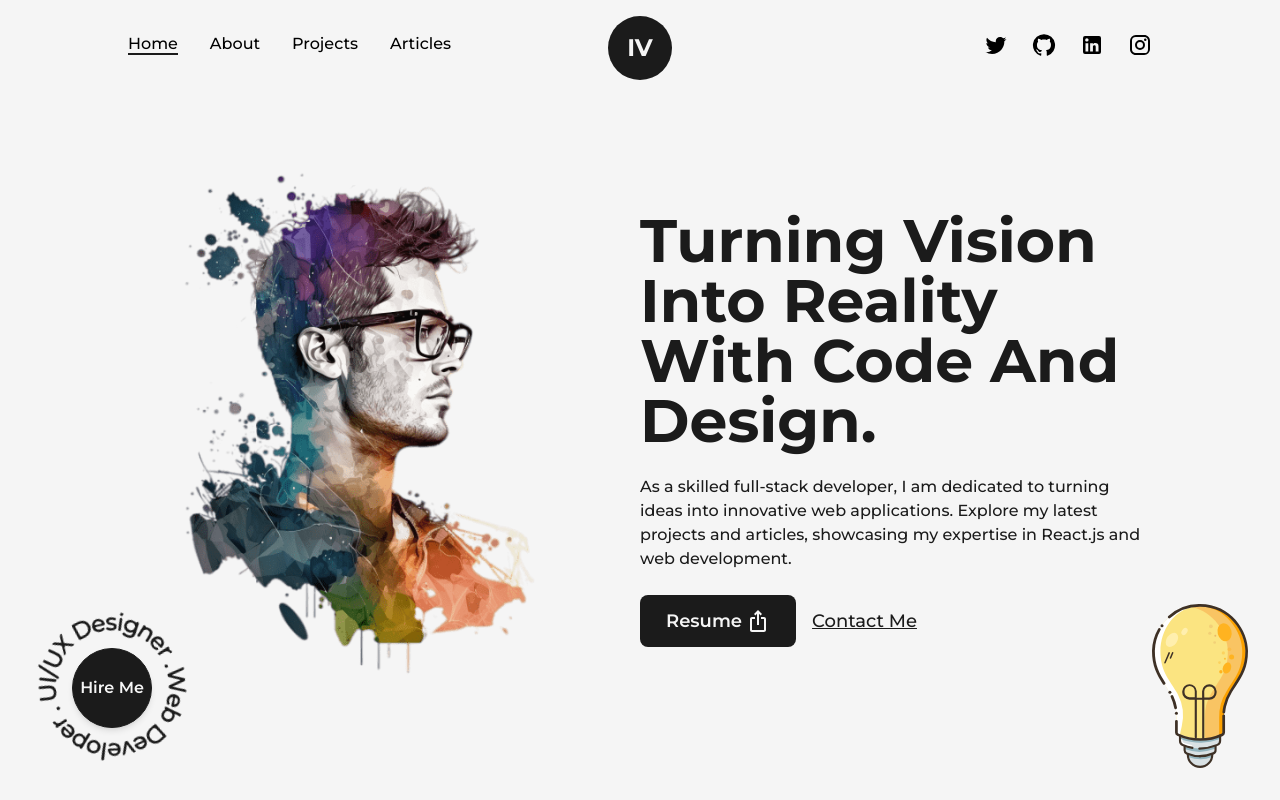
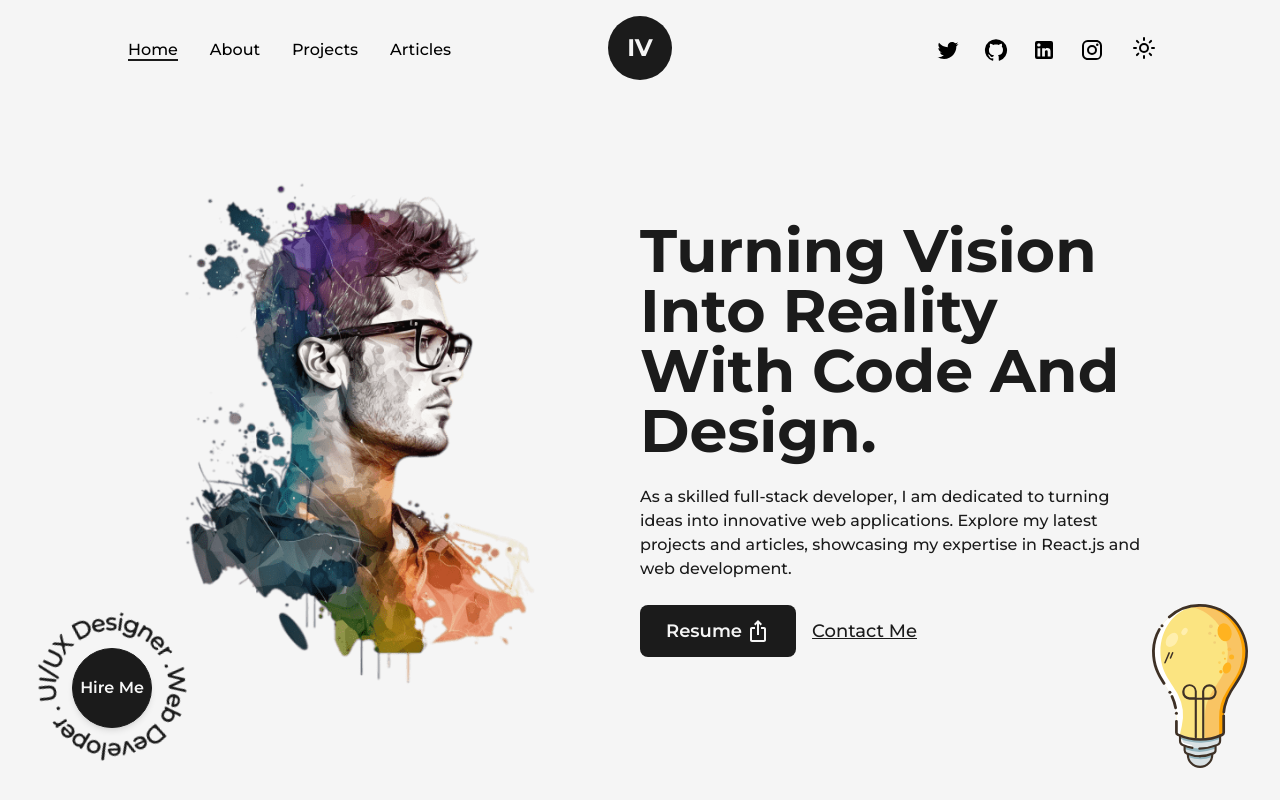
Before and after one commit to ivtrL/Portfolio, a Next.js app: page / in a window 1280 px wide. Shown: the top 800 px of the page. Built offline with nearby package versions, Linux system fonts and the light colour scheme.

Commit message:
created themebutton and theme provider

```diff
--- a/src/app/layout.tsx
+++ b/src/app/layout.tsx
@@ -1,8 +1,9 @@
 import "./globals.css";
 import type { Metadata } from "next";
 import { Montserrat } from "next/font/google";
-import Navbar from "@/components/Navbar";
-import Footer from "@/components/Footer";
+import Navbar from "@/src/components/Navbar";
+import Footer from "@/src/components/Footer";
+import ThemeProvider from "@/src/components/DarkMode/ThemeProvider";
 
 const montserrat = Montserrat({ subsets: ["latin"], variable: "--font-mont" });
 
@@ -17,13 +18,15 @@ export default function RootLayout({
 }) {
   return (
     <html lang="en">
+      <ThemeProvider>
         <body
-        className={`${montserrat.variable} font-mont bg-light w-full min-h-screen`}
+          className={`${montserrat.variable} font-mont dark:bg-slate-950 bg-light w-full min-h-screen`}
         >
           <Navbar />
           {children}
           <Footer />
         </body>
+      </ThemeProvider>
     </html>
   );
 }
--- /dev/null
+++ b/src/components/Button.tsx
@@ -0,0 +1,52 @@
+import { ButtonHTMLAttributes, forwardRef } from "react";
+import { VariantProps, cva } from "class-variance-authority";
+import { cn } from "@/lib/utils";
+
+const buttonVariants = cva(
+  "active:scale-95 inline-flex items-center justify-center rounded-md text-sm font-medium transition-colors focus:outline-none focus:ring-2 focus:ring-offset-2 focus:ring-indigo-500 focus:ring-offset-2 dark:hover:bg-slate-800 dark:hover:text-slate-100 disabled:opacity-50 dark:focus:ring-slate-400 disabled:pointer-events-none dark:focus:ring-offset-slate-900 data-[state=open]:bg-slate-100 dark:data-state[state=open]:bg-slate-800",
+  {
+    variants: {
+      variant: {
+        default:
+          "bg-slate-900 text-white dark:hover:bg-indigo-900 hover:bg-slate-700 dark:bg-indigo-500 dark:text-slate-900",
+        destructive:
+          "bg-destructive text-destructive-foreground hover:bg-destructive/90",
+        outline:
+          "border border-input hover:bg-accent hover:text-accent-foreground",
+        secondary:
+          "bg-secondary text-secondary-foreground hover:bg-secondary/80",
+        ghost: "hover:bg-accent hover:text-accent-foreground",
+        link: "underline-offset-4 hover:underline text-primary",
+      },
+      size: {
+        default: "h-10 px-4 py-2",
+        sm: "h-8 px-2 rounded-md",
+        lg: "h-11 px-8 rounded-md",
+      },
+    },
+    defaultVariants: {
+      variant: "default",
+      size: "default",
+    },
+  }
+);
+
+interface ButtonProps
+  extends ButtonHTMLAttributes<HTMLButtonElement>,
+    VariantProps<typeof buttonVariants> {}
+
+const Button = forwardRef<HTMLButtonElement, ButtonProps>(function Button(
+  { className, size, variant, ...props },
+  ref
+) {
+  return (
+    <button
+      ref={ref}
+      className={cn(buttonVariants({ variant, size, className }))}
+      {...props}
+    />
+  );
+});
+Button.displayName = "Button";
+
+export { Button, buttonVariants };
--- /dev/null
+++ b/src/components/DarkMode/ThemeButton.tsx
@@ -0,0 +1,48 @@
+"use client";
+
+import { useTheme } from "next-themes";
+
+import { Button } from "@/src/components/Button";
+import {
+  DropdownMenu,
+  DropdownMenuContent,
+  DropdownMenuItem,
+  DropdownMenuTrigger,
+} from "@/src/components/ui/DropdownMenu";
+import { Icons } from "@/src/components/Icons";
+
+const ThemeButton = () => {
+  const { theme, setTheme } = useTheme();
+
+  return (
+    <DropdownMenu>
+      <DropdownMenuTrigger asChild>
+        <Button variant="ghost" size="sm" className="h-8 w-8 px-0">
+          <Icons.sun className="rotate-0 scale-100 transition-all dark:-rotate-90 dark:scale-0" />
+          <Icons.moon className="absolute rotate-90 scale-0 transition-all dark:rotate-0 dark:scale-100" />
+          <span className="sr-only">Toggle theme</span>
+        </Button>
+      </DropdownMenuTrigger>
+      <DropdownMenuContent align="end">
+        <DropdownMenuItem onClick={() => setTheme("light")}>
+          <Icons.sun className="mr-2 h-4 w-4" />
+          <span>Light</span>
+        </DropdownMenuItem>
+        <DropdownMenuItem onClick={() => setTheme("dark")}>
+          <Icons.moon className="mr-2 h-4 w-4" />
+          <span>Dark</span>
+        </DropdownMenuItem>
+        <DropdownMenuItem
+          onClick={() => {
+            setTheme("system");
+          }}
+        >
+          <Icons.laptop className="mr-2 h-4 w-4" />
+          <span>System</span>
+        </DropdownMenuItem>
+      </DropdownMenuContent>
+    </DropdownMenu>
+  );
+};
+
+export default ThemeButton;
--- /dev/null
+++ b/src/components/DarkMode/ThemeProvider.tsx
@@ -0,0 +1,15 @@
+"use client";
+
+import { ThemeProvider as NextThemesProvider } from "next-themes";
+import { ThemeProviderProps } from "next-themes/dist/types";
+
+export default function ThemeProvider({
+  children,
+  ...props
+}: ThemeProviderProps) {
+  return (
+    <NextThemesProvider attribute="class" {...props}>
+      {children}
+    </NextThemesProvider>
+  );
+}
--- a/src/components/Navbar.tsx
+++ b/src/components/Navbar.tsx
@@ -9,6 +9,7 @@ import Link, { LinkProps } from "next/link";
 import { usePathname } from "next/navigation";
 import Logo from "./Logo";
 import { motion } from "framer-motion";
+import ThemeButton from "./DarkMode/ThemeButton";
 
 interface ICustomLink extends LinkProps {
   title?: string;
@@ -77,10 +78,17 @@ const Navbar = () => {
           target="_blank"
           whileHover={{ y: -2 }}
           whileTap={{ scale: 0.9 }}
-          className="w-6 ml-3"
+          className="w-6 mx-3"
         >
           <InstagramIcon className="w-full h-auto" />
         </motion.a>
+        <motion.div
+          whileHover={{ y: -2 }}
+          whileTap={{ scale: 0.9 }}
+          className="w-6 ml-3"
+        >
+          <ThemeButton />
+        </motion.div>
       </nav>
 
       <div className="absolute left-1/2 top-2 -translate-x-1/2">
```
Lines whose indentation alone changed are shown as unchanged.
